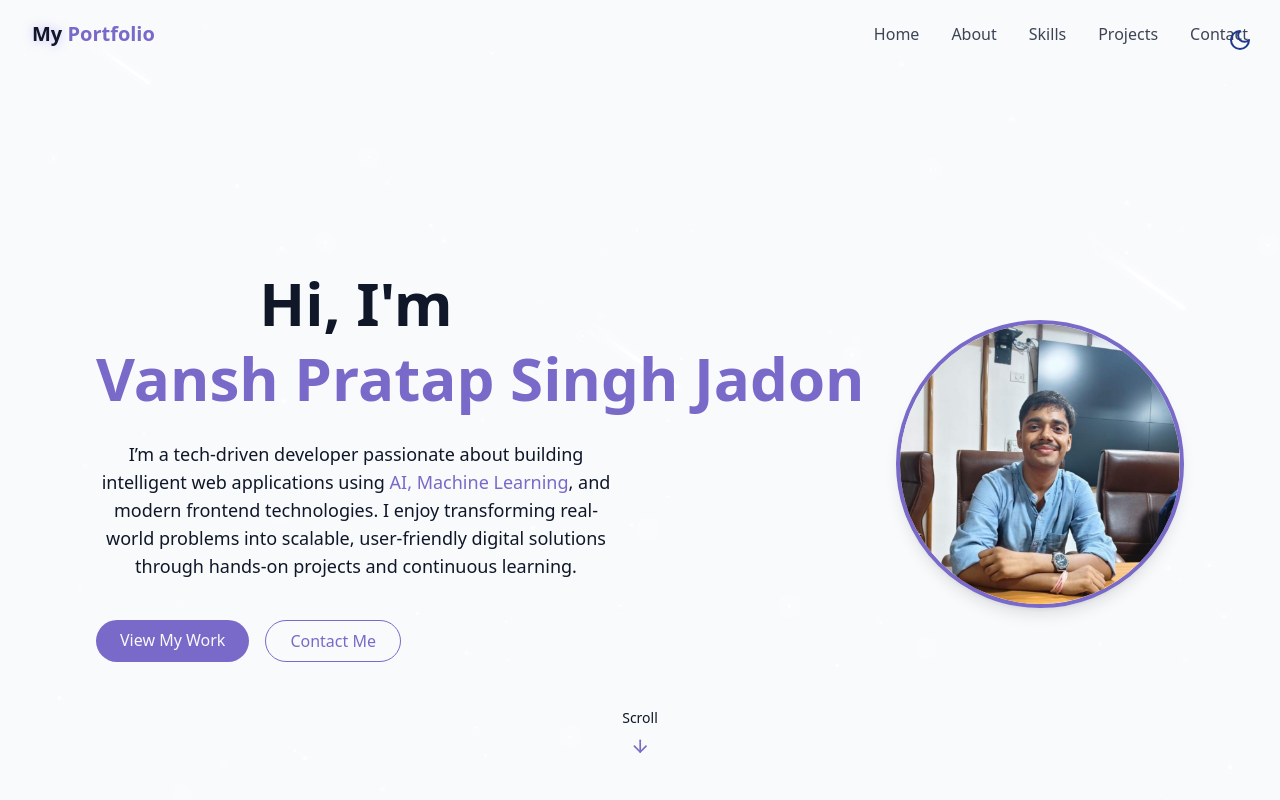
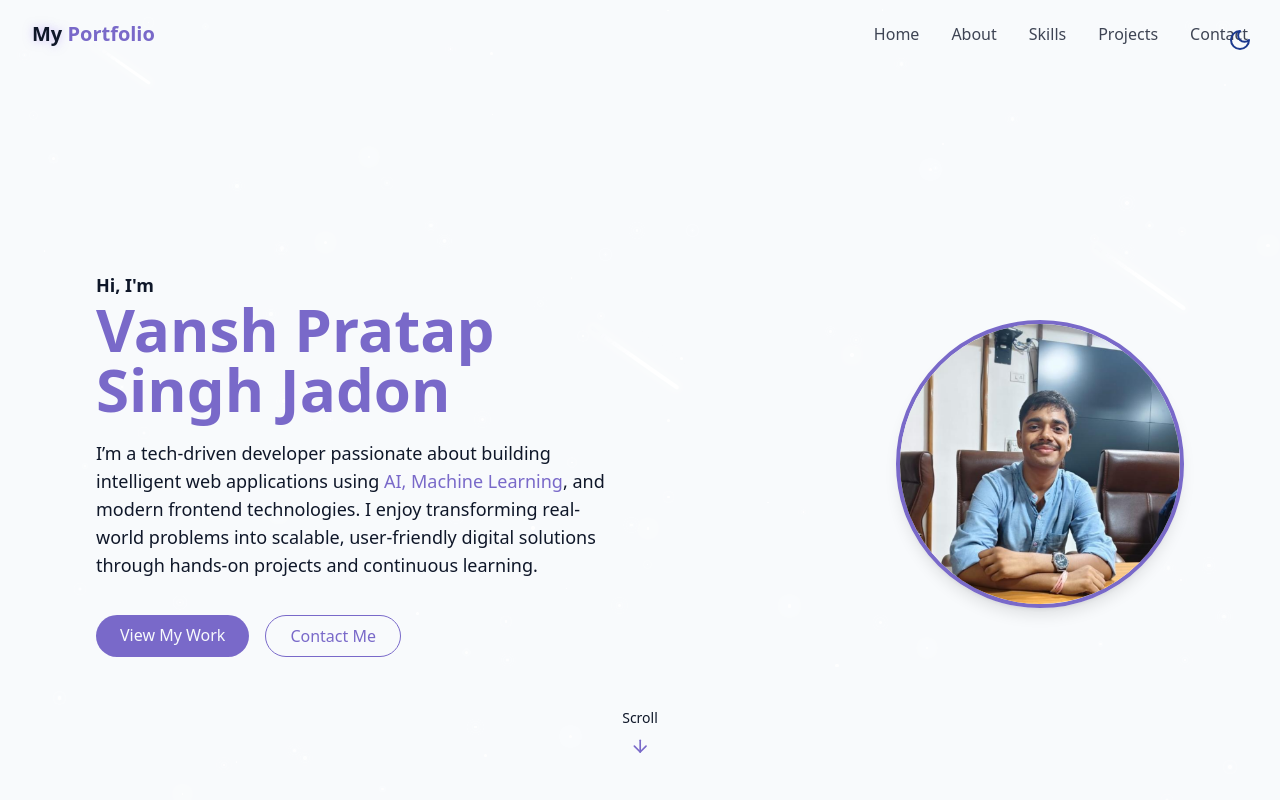
Before and after one commit to jadonvansh2005/My-react-portfolio, a React (Vite) app: page / in a window 1280 px wide. Shown: the top 800 px of the page. Built offline with nearby package versions, Linux system fonts and the light colour scheme.

Commit message:
Update HeroSection.jsx

```diff
--- a/src/components/HeroSection.jsx
+++ b/src/components/HeroSection.jsx
@@ -4,19 +4,22 @@ export const HeroSection = () => {
   return (
     <section
       id="hero"
-      className="relative min-h-screen flex items-center px-4 pt-24 md:pt-32"
+      className="relative min-h-screen flex items-center px-4 pt-20 md:pt-32"
     >
-      <div className="container mx-auto max-w-6xl grid grid-cols-1 md:grid-cols-2 gap-12 items-center">
+      <div className="container mx-auto max-w-6xl grid grid-cols-1 md:grid-cols-2 gap-10 items-center">
 
         {/* LEFT SIDE – TEXT */}
-        <div className="space-y-6">
-          <h1 className="text-3xl sm:text-4xl md:text-5xl lg:text-6xl font-bold leading-tight">
-            <span className="block text-muted-foreground">Hi, I'm</span>
-            <span className="text-primary whitespace-nowrap">
-            Vansh Pratap Singh Jadon
+        <div className="space-y-5 text-center md:text-left">
+
+          <h1 className="font-bold leading-tight">
+            <span className="block text-muted-foreground text-base sm:text-lg">
+              Hi, I'm
+            </span>
+
+            <span className="block text-primary text-3xl sm:text-4xl md:text-5xl lg:text-6xl break-words">
+              Vansh Pratap Singh Jadon
             </span>
           </h1>
-
 
           <p className="text-base sm:text-lg text-muted-foreground max-w-xl">
             I’m a tech-driven developer passionate about building intelligent
```
